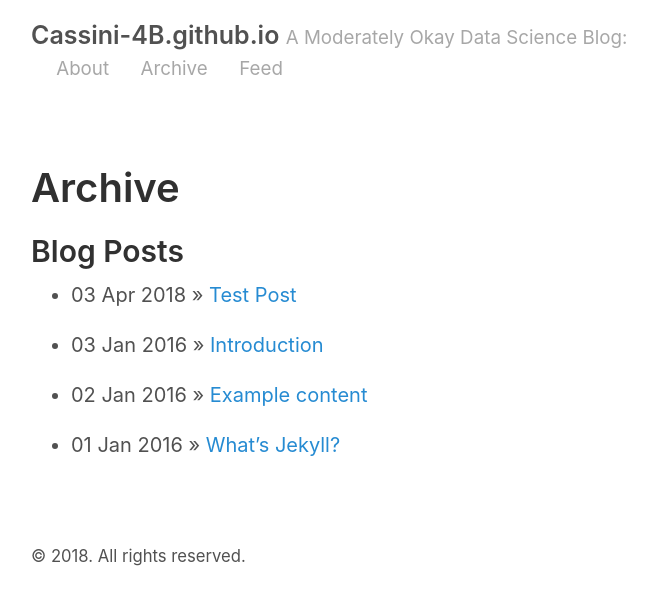
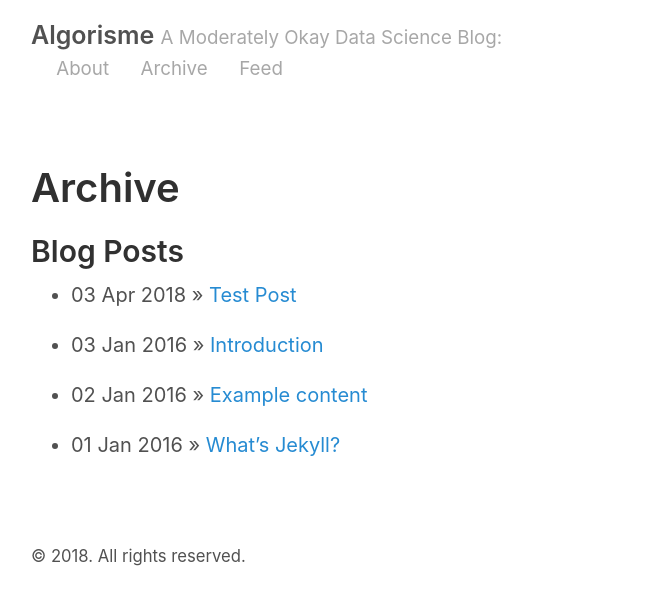
Before and after one commit to Cassini-4B/Cassini-4B.github.io, a Jekyll site: the page built from archive.md, in a window 1280 px wide. Shown: the top 605 px of the page, without its empty margins (259-916 px from the left). Built offline with Jekyll 4.4.1, drawn with Linux system fonts in a browser that asks for light colours.

Commit message:
corrected title

```diff
--- a/_config.yml
+++ b/_config.yml
@@ -2,7 +2,7 @@
 permalink:           pretty
 
 # Setup
-title:               #h1 **Janice Lee**
+title:               Algorisme
 tagline:             A Moderately Okay Data Science Blog
 url:
 paginate:            2
```
